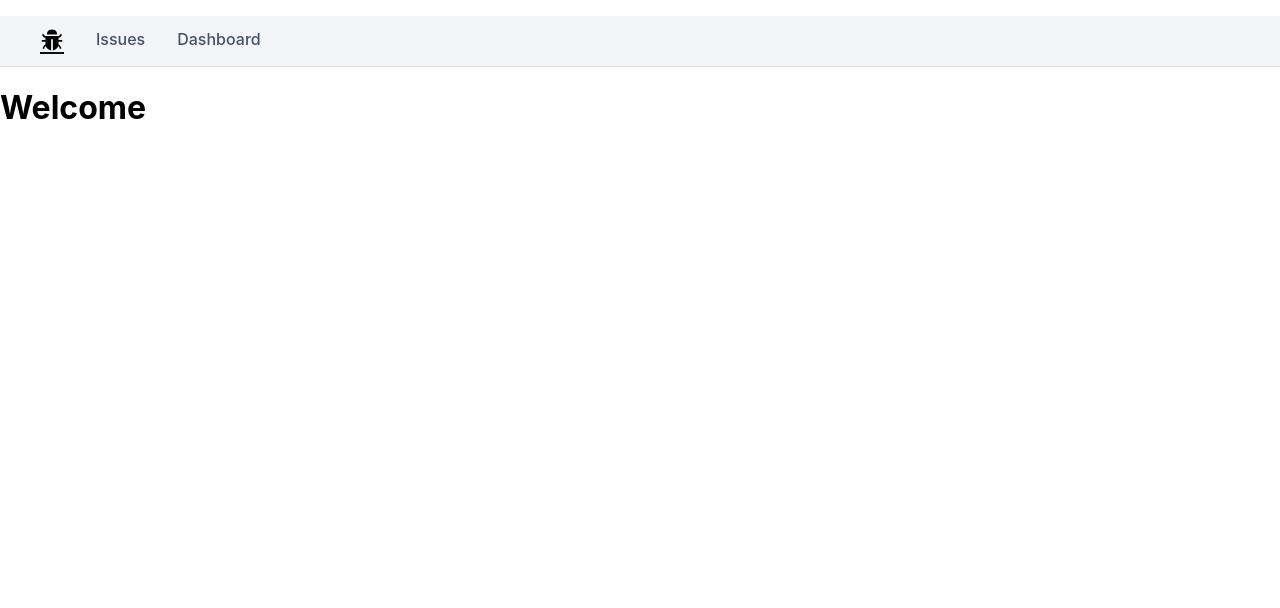
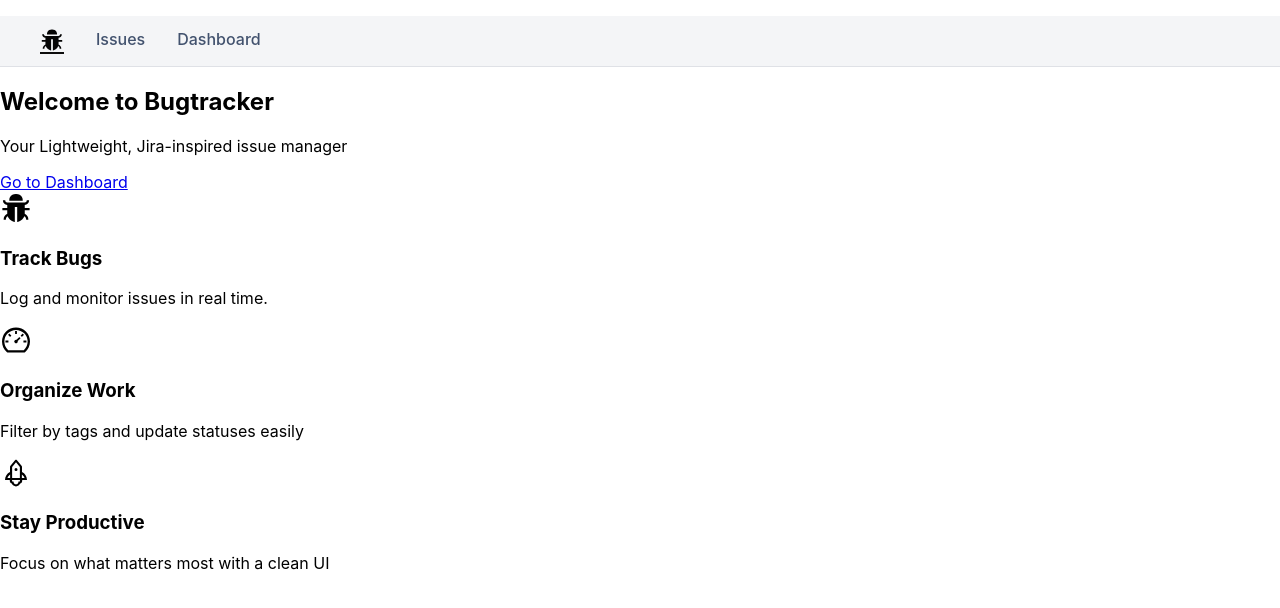
Before and after one commit to Dntlevett/issue-tracker-2, a React (Create React App) app: page / in a window 1280 px wide. Shown: the top 608 px of the page. Built offline with nearby package versions, Linux system fonts and the light colour scheme.

Commit message:
update jsx for landing page including sections and icons

```diff
--- a/src/App.jsx
+++ b/src/App.jsx
@@ -8,10 +8,11 @@ import { useState } from "react";
 
 // fix urgent and feature buttons on dashboard page where statuses do not update when clicked
 // fix open, progress, closed button on dashboard page
-// update nav styling to match exisiting style
+
 // update landing page styling and markup to match issues and dashboard page theme
 // issues page bug button doesnt turn red, they are all blue
-//
+// creater footer component and style
+
 function App() {
   return (
     <BrowserRouter>
@@ -38,3 +39,4 @@ export default App;
 // 🧠 Smart Tag Suggestions: Auto-suggest tags based on message content.
 
 // 💾 Persistent Storage: Hook up a database like MongoDB or SQLite to save tickets across sessions.
+// 🌑 Add dark Mode toggle, using global theme
--- a/src/Components/Landing/Landing.jsx
+++ b/src/Components/Landing/Landing.jsx
@@ -1,8 +1,35 @@
+import { Link } from "react-router-dom";
+import { AiFillBug, AiOutlineDashboard, AiOutlineRocket } from "react-icons/ai";
+import "./landing.scss";
 function Landing() {
   return (
-    <>
-      <h1>Welcome</h1>
-    </>
+    <div className="landing">
+      <section className="hero">
+        <h1>Welcome to Bugtracker</h1>
+        <p>Your Lightweight, Jira-inspired issue manager</p>
+        <Link to="/dashboard" className="cta-button">
+          Go to Dashboard
+        </Link>
+      </section>
+
+      <section className="features">
+        <div className="feature">
+          <AiFillBug size={32} />
+          <h3>Track Bugs</h3>
+          <p> Log and monitor issues in real time.</p>
+        </div>
+        <div className="feature">
+          <AiOutlineDashboard size={32} />
+          <h3>Organize Work</h3>
+          <p>Filter by tags and update statuses easily</p>
+        </div>
+        <div className="feature">
+          <AiOutlineRocket size={32} />
+          <h3>Stay Productive</h3>
+          <p>Focus on what matters most with a clean UI</p>
+        </div>
+      </section>
+    </div>
   );
 }
 export default Landing;
```
